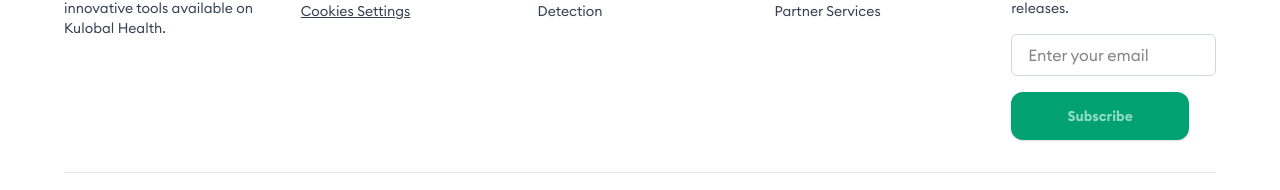
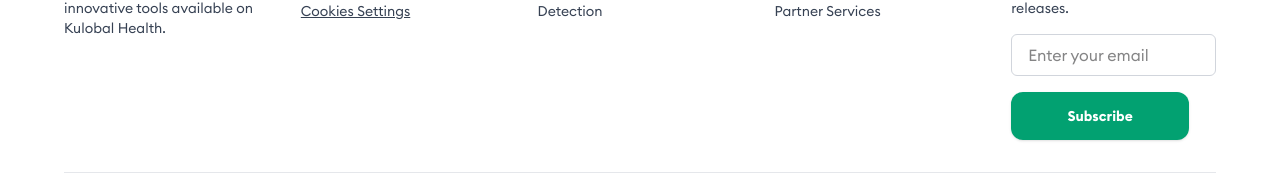
Before and after one commit to KulobalHealth/Kulobalhealth_Frontend, a Next.js app: page / in a window 1280 px wide. Shown: the part 5350-5540 px from the top of the page. Built offline with nearby package versions, Linux system fonts and the light colour scheme.

Commit message:
style(MKP-4): Update default button text color for improved visibility

```diff
--- a/src/components/ui/button.tsx
+++ b/src/components/ui/button.tsx
@@ -9,8 +9,7 @@ const buttonVariants = cva(
   {
     variants: {
       variant: {
-        default:
-          "bg-primary-600 text-primary-foreground shadow-sm hover:bg-primary-700/90",
+        default: "bg-primary-600 text-white shadow-sm hover:bg-primary-700/90",
         destructive:
           "bg-destructive text-destructive-foreground shadow-xs hover:bg-destructive/90",
         outline:
```
